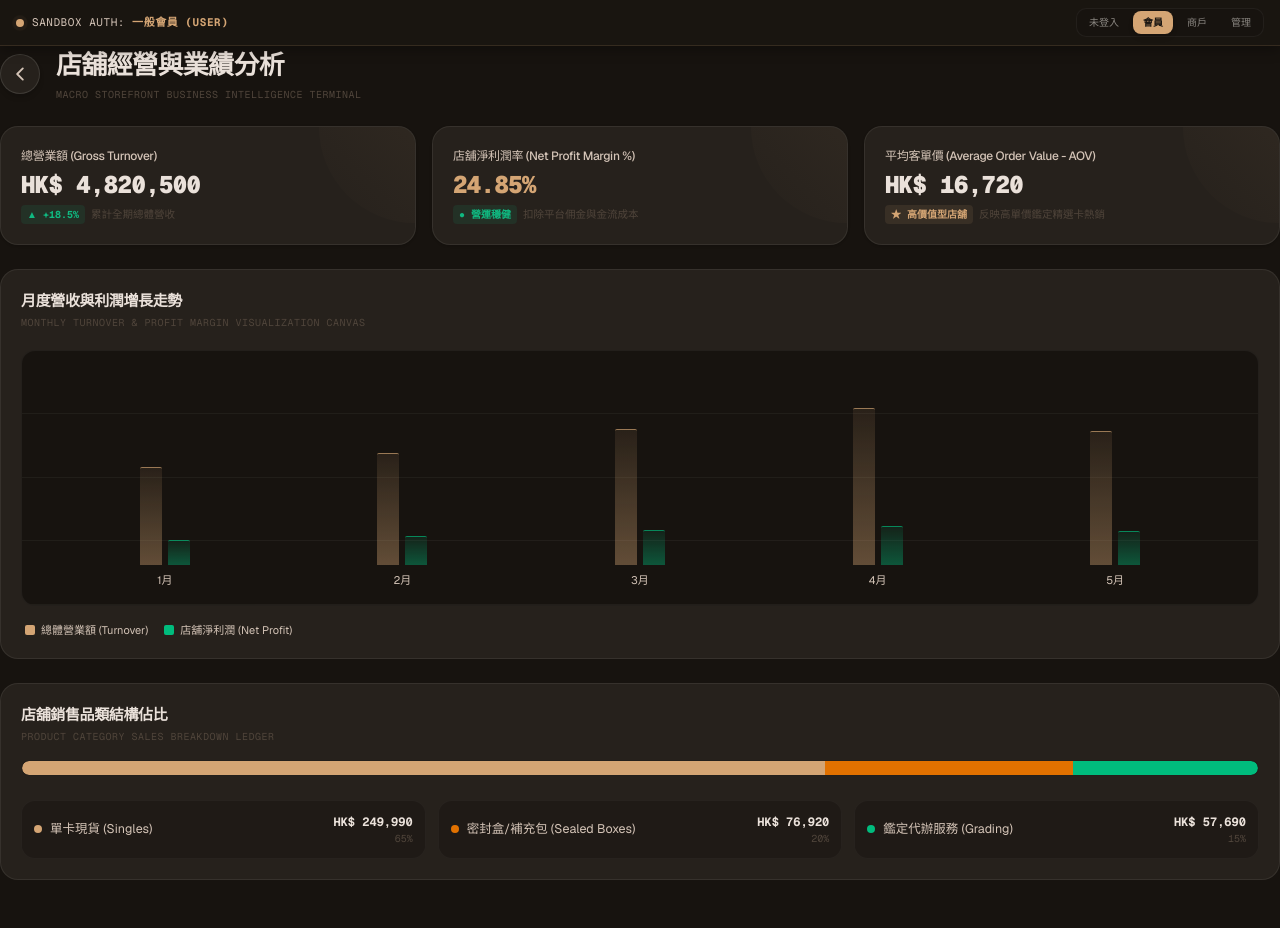
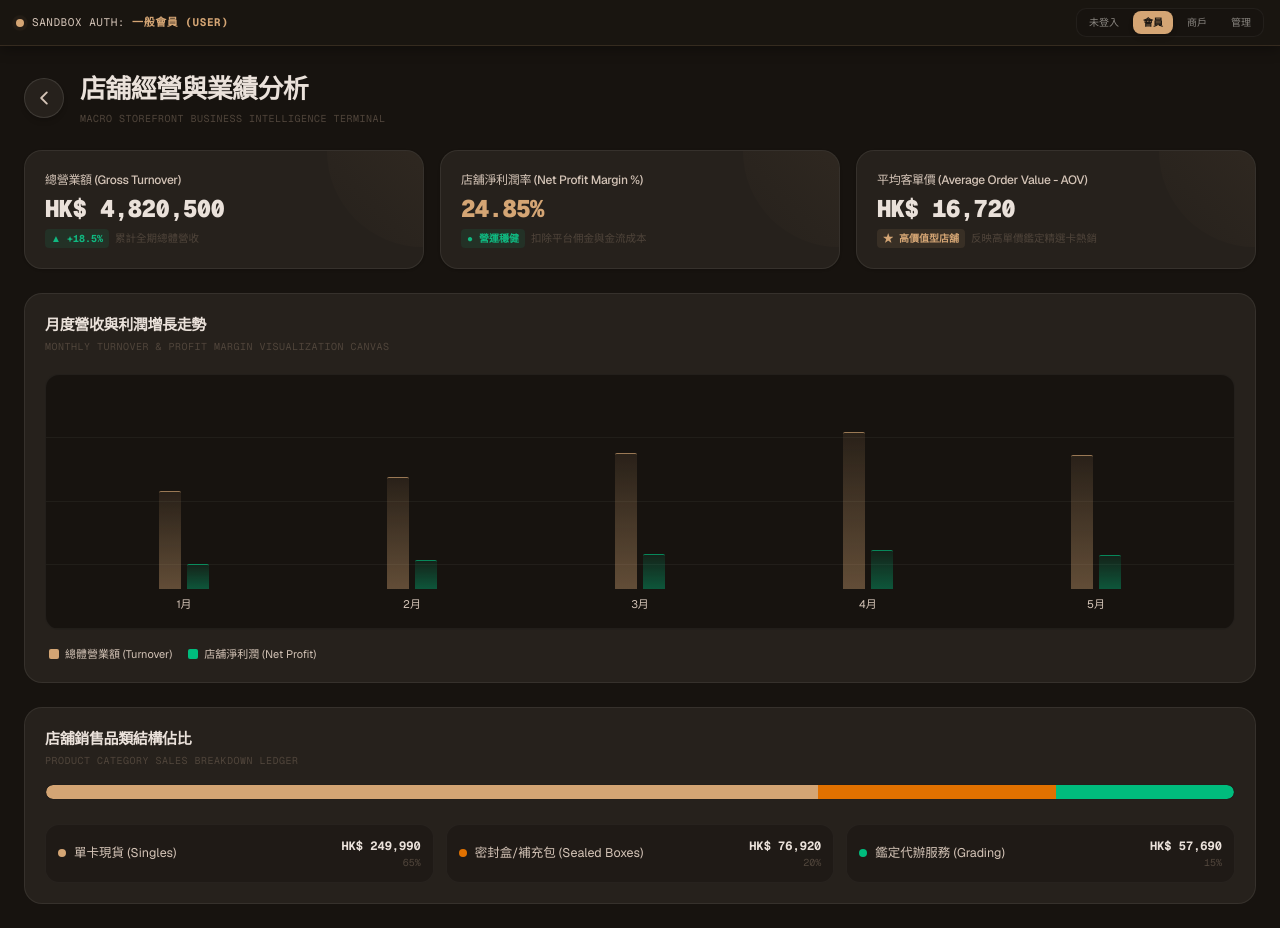
Before and after one commit to VxxxxC/Pokemon-Card-Trading-Platform-Client, a Next.js app: page /profile/merchant/performance in a window 1280 px wide. Built offline with nearby package versions, Linux system fonts and the light colour scheme.

Commit message:
add padding

```diff
--- a/app/profile/merchant/performance/page.tsx
+++ b/app/profile/merchant/performance/page.tsx
@@ -40,7 +40,7 @@ export default function MerchantPerformancePage() {
   return (
     <section
       aria-labelledby="performance-heading"
-      className="space-y-6 animate-fadeIn pb-12"
+      className="space-y-6 animate-fadeIn p-4 md:p-6"
     >
       {/* ── 🟢 STAGE 1: Minimalist Header Control ── */}
       <div className="flex items-center gap-4">
```
